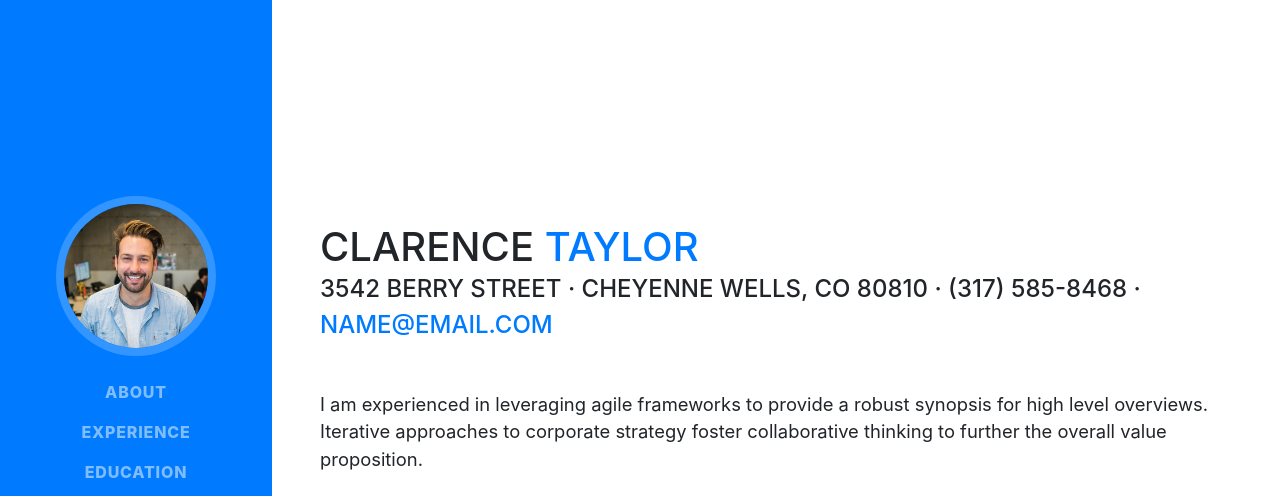
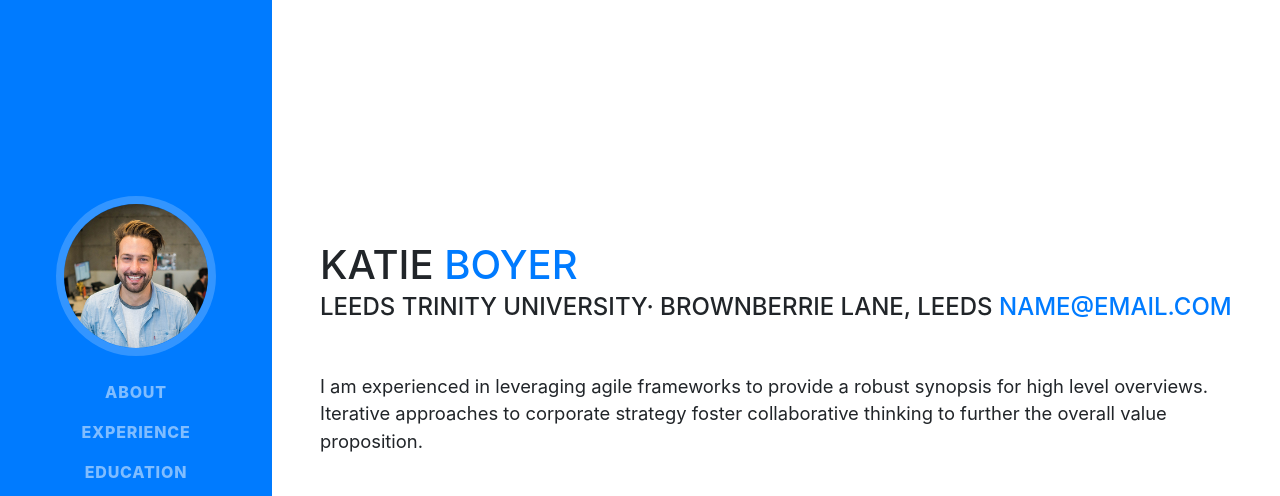
Before and after one commit to katieboyer99/katieboyer99.github.io, a website with bundled scripts: page index.html in a window 1280 px wide. Shown: the top 496 px of the page. Built offline with nearby package versions, Linux system fonts and the light colour scheme; a web font is replaced by a local one.

Commit message:
2nd commit

```diff
--- a/index.html
+++ b/index.html
@@ -27,7 +27,7 @@
 
     <nav class="navbar navbar-expand-lg navbar-dark bg-primary fixed-top" id="sideNav">
       <a class="navbar-brand js-scroll-trigger" href="#page-top">
-        <span class="d-block d-lg-none">Clarence Taylor</span>
+        <span class="d-block d-lg-none">Katie Boyer</span>
         <span class="d-none d-lg-block">
           <img class="img-fluid img-profile rounded-circle mx-auto mb-2" src="img/profile.jpg" alt="">
         </span>
@@ -63,10 +63,10 @@
 
       <section class="resume-section p-3 p-lg-5 d-flex d-column" id="about">
         <div class="my-auto">
-          <h1 class="mb-0">Clarence
-            <span class="text-primary">Taylor</span>
+          <h1 class="mb-0">Katie
+            <span class="text-primary">Boyer</span>
           </h1>
-          <div class="subheading mb-5">3542 Berry Street · Cheyenne Wells, CO 80810 · (317) 585-8468 ·
+          <div class="subheading mb-5"> Leeds Trinity University· Brownberrie Lane, Leeds
             <a href="mailto:name@email.com">name@email.com</a>
           </div>
           <p class="lead mb-5">I am experienced in leveraging agile frameworks to provide a robust synopsis for high level overviews. Iterative approaches to corporate strategy foster collaborative thinking to further the overall value proposition.</p>
```
